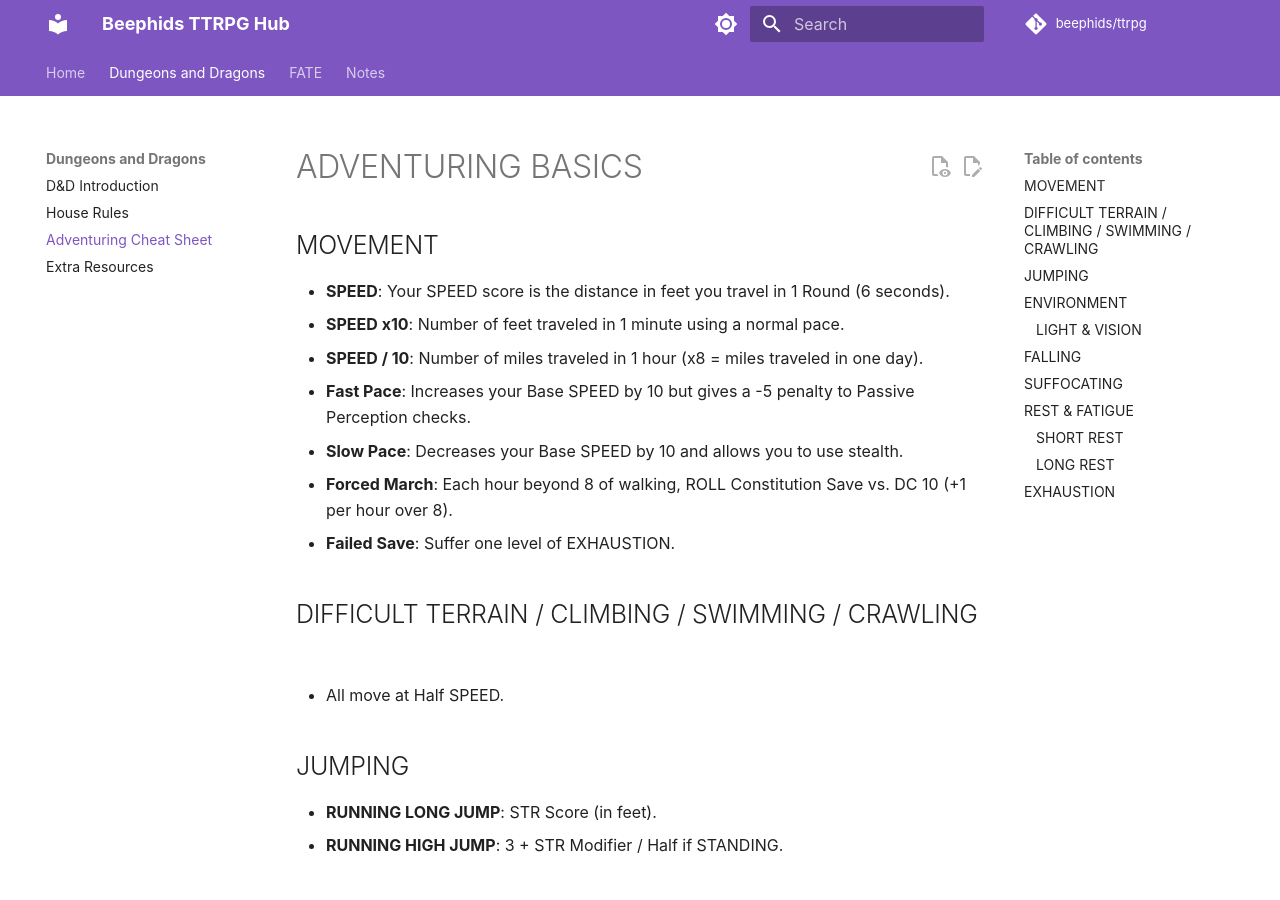
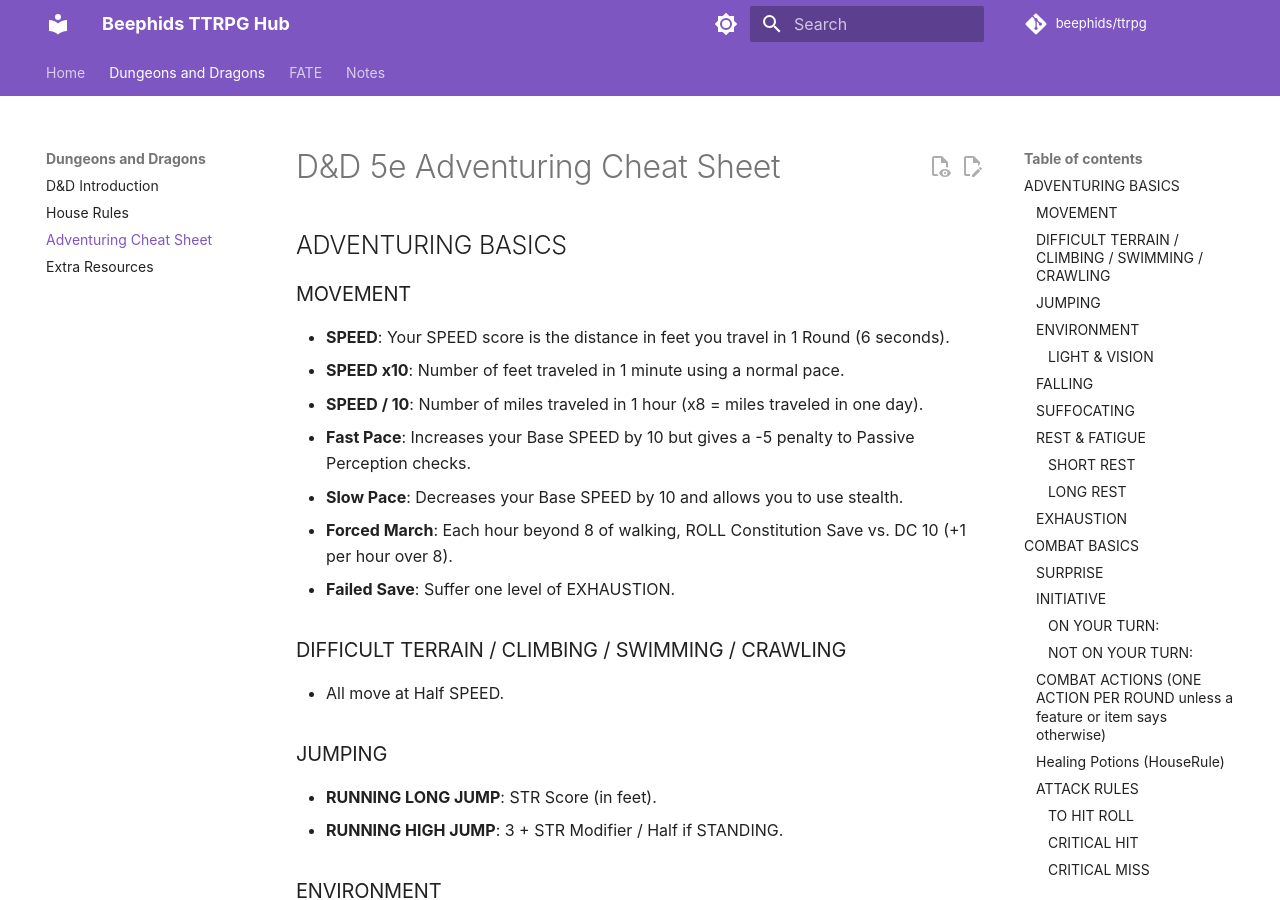
Before and after one commit to Beephid/ttrpg, an MkDocs documentation site: the page built from docs/dnd/cheatsheet.md, in a window 1280 px wide and 900 px high. Built offline with MkDocs 1.6.1 and Material for MkDocs 9.7.7, drawn with Linux system fonts in a browser that asks for light colours; some web fonts are replaced; comment, search, counter and statistics services are not loaded.

Commit message:
fix cheat sheet headers

```diff
--- a/docs/dnd/cheatsheet.md
+++ b/docs/dnd/cheatsheet.md
@@ -1,6 +1,7 @@
-# ADVENTURING BASICS
+# D&D 5e Adventuring Cheat Sheet
+## ADVENTURING BASICS
 
-## MOVEMENT
+### MOVEMENT
 - **SPEED**: Your SPEED score is the distance in feet you travel in 1 Round (6 seconds).
 - **SPEED x10**: Number of feet traveled in 1 minute using a normal pace.
 - **SPEED / 10**: Number of miles traveled in 1 hour (x8 = miles traveled in one day).
@@ -9,15 +10,15 @@
 - **Forced March**: Each hour beyond 8 of walking, ROLL Constitution Save vs. DC 10 (+1 per hour over 8).
 - **Failed Save**: Suffer one level of EXHAUSTION.
 
-## DIFFICULT TERRAIN / CLIMBING / SWIMMING / CRAWLING
+### DIFFICULT TERRAIN / CLIMBING / SWIMMING / CRAWLING
 - All move at Half SPEED.
 
-## JUMPING
+### JUMPING
 - **RUNNING LONG JUMP**: STR Score (in feet).
 - **RUNNING HIGH JUMP**: 3 + STR Modifier / Half if STANDING.
 
-## ENVIRONMENT
-### LIGHT & VISION
+### ENVIRONMENT
+#### LIGHT & VISION
 - **UNOBSCURED**: (sunlight, torch light, firelight, mage light) has no adverse effects on vision.
 - **LIGHTLY OBSCURED**: (dim light, twilight, fog, medium foliage) DISADVANTAGE on Perception checks.
 - **HEAVILY OBSCURED**: (night, dungeons, thick fog or foliage) treat as BLINDED Condition.
@@ -25,24 +26,24 @@
 - **DARKVISION**: Treat Dim Light as UNOBSCURED; Treat Darkness as LIGHTLY OBSCURED.
 - **TRUESIGHT**: See in Darkness; Detect Invisible, Illusions & Shape-changed; See the Ethereal Plane.
 
-## FALLING
+### FALLING
 - PCs take 1d6 Damage for every 10 feet it fell, to a maximum of 20d6.
 
-## SUFFOCATING
+### SUFFOCATING
 - PC can hold breath for a number of minutes equal to 1 + CONSTITUTION modifier.
 - After this, PC survives a number of Rounds equal to CONSTITUTION modifier; PC drops to 0 hp & dying.
 
-## REST & FATIGUE
-### SHORT REST
+### REST & FATIGUE
+#### SHORT REST
 - Period of downtime at least 1 hour long.
 - Light activity such as eating, drinking, reading, resting, or tending wounds.
 - Spend one or more Hit Dice up to max Hit Dice to gain hit points.
 
-### LONG REST
+#### LONG REST
 - Period of downtime at least 8 hours long. PC must sleep for 6 hours, with light activity for 2 hours. If interrupted for 1 hour, must rest again to gain benefit.
 - Regain all lost HP and all spent spell slots. Regain lost Hit Dice up to ½ Max Hit Dice.
 
-## EXHAUSTION
+### EXHAUSTION
 - Measured in levels, various hazards can lead to the condition of exhaustion.
 - Level Effect:
   1. Disadvantage on Ability check.
@@ -54,26 +55,26 @@
 - Each level also suffers the effects of the lower levels.
 - A Long Rest reduces Exhaustion by 1 level if food & water is present.
 
-# COMBAT BASICS
+## COMBAT BASICS
 
-## SURPRISE
+### SURPRISE
 - ROLL d20 + Stealth modifier vs. Target’s Passive Perception (10 + Perception modifier).
 - Subject must be sneaking or target is distracted. Surprised targets cannot act or react in the first round.
 
-## INITIATIVE
+### INITIATIVE
 - All ROLL d20 + Dexterity modifier. Ranked highest to lowest for the order of battle.
 - ROUND: Equal to 6 seconds of combat.
 
-### ON YOUR TURN:
+#### ON YOUR TURN:
 - ONE ACTION – (see below for possibilities).
 - MOVEMENT – up to your movement speed.
 - ONE BONUS ACTION – if you have a spell, feature, or item that allows one.
 - One free ‘action’ – Shouting something, interacting with an object in the environment, dropping your weapon, etc.
 
-### NOT ON YOUR TURN:
+#### NOT ON YOUR TURN:
 - ONE REACTION – one per round. Typically limited to an Opportunity Attack, unless you have a spell or feature classified as a reaction.
 
-## COMBAT ACTIONS (ONE ACTION PER ROUND unless a feature or item says otherwise)
+### COMBAT ACTIONS (ONE ACTION PER ROUND unless a feature or item says otherwise)
 - ATTACK – Make one melee or ranged attack. High-level fighters & some spells allow multiple attacks.
 - CAST A SPELL – Cast a prepared spell (Most spells have a casting time of 1 action).
 - DASH – Move an extra number of feet equal to your SPEED.
@@ -85,72 +86,72 @@
 - SEARCH – Attempt to find something. Based upon a successful Perception or Investigation check.
 - USE AN OBJECT – Use an item that requires concentration or interact with more than one object.
 
-## Healing Potions (HouseRule)
+### Healing Potions (HouseRule)
 - You may drink a healing potion as a Bonus Action if your Action does not affect a hostile creature (normally, this is a Use Magic Item Action).
 - Administering a potion to another player/NPC is still an Action.
 - Recover max HP when drinking a potion (instead of rolling).
 
-## ATTACK RULES
-### TO HIT ROLL
+### ATTACK RULES
+#### TO HIT ROLL
 - ROLL d20 + Ability modifier + Proficiency modifier (if applicable) vs. Target’s AC Ability Modifier.
 - STRENGTH – Most Melee, Thrown, Finesse weapons, and Unarmed.
 - DEXTERITY – Range and Finesse weapons (Finesse uses STR or DEX).
 - INT / WIS / CHR – Targeted Spell (use the appropriate spellcasting ability).
 - ADD Proficiency Modifier if proficient in weapon used or casting a spell.
 
-### CRITICAL HIT
+#### CRITICAL HIT
 - ROLL a natural 20.
 
-### CRITICAL MISS
+#### CRITICAL MISS
 - ROLL a natural 1.
 
-### ADVANTAGE ROLLS
+#### ADVANTAGE ROLLS
 - ROLL 2d20, use the higher roll.
 
-### DISADVANTAGE ROLLS
+#### DISADVANTAGE ROLLS
 - ROLL 2d20, use the lower roll.
 
-### HIDDEN / INVISIBLE ATTACKERS
+#### HIDDEN / INVISIBLE ATTACKERS
 - Advantage.
 
-### HIDDEN / INVISIBLE TARGETS
+#### HIDDEN / INVISIBLE TARGETS
 - Disadvantage.
 
-### LONG-RANGE ATTACKS
+#### LONG-RANGE ATTACKS
 - Disadvantage.
 
-### CLOSE COMBAT RANGE ATTACK
+#### CLOSE COMBAT RANGE ATTACK
 - Disadvantage.
 
-### DUAL WEAPON ATTACKS
+#### DUAL WEAPON ATTACKS
 - Using 2 light weapons, 1st attack – no penalty, 2nd attack – don’t add ability mod.
 
-### GRAPPLING / SHOVING
+#### GRAPPLING / SHOVING
 - ROLL Athletics (STR) check vs. Target’s ROLL Athletics (STR) or Acrobatics (DEX).
 
-### DAMAGE ROLL
+#### DAMAGE ROLL
 - ROLL DMG dice + Ability Modifier (STR or DEX) (Spells do not add Ability Modifier).
 - Unarmed attack does 1 + STR modifier Damage.
 
-### COVER
+#### COVER
 - ½ COVER: +2 AC & DEX saves.
 - ¾ COVER: +5 AC & DEX saves.
 - FULL COVER: Can’t be directly targeted.
 
-### DAMAGE RESISTANCE
+#### DAMAGE RESISTANCE
 - Take Half Damage.
 
-### DAMAGE VULNERABILITY
+#### DAMAGE VULNERABILITY
 - Take Double Damage.
 
-# DEATH & DYING
-## INSTANT DEATH
+## DEATH & DYING
+### INSTANT DEATH
 - If damage reduces you to 0 hit points and the remaining damage equals your Hit Point maximum, you die instantly.
 
-## UNCONSCIOUS
+### UNCONSCIOUS
 - If damage reduces you to 0 hit points and does not kill you, you fall unconscious. It ends if you regain any hit points.
 
-## DEATH SAVING THROWS
+### DEATH SAVING THROWS
 - Every turn that begins at 0 hit points and you are not stable, you are dying.
 - ROLL d20 with no modifiers. A roll of 10 or higher is a success. A roll of 9 or lower is a failure.
 - 3 successes mean that the character is stabilized: unconscious with 0 hit points, but alive.
@@ -159,19 +160,19 @@
 - Any damage received while at 0 hit points counts as a death saving throw failure.
 - Any critical hit counts as 2 failures. If damage exceeds the hit point max, the PC dies.
 
-## DYING is an ordeal (HouseRule)
+### DYING is an ordeal (HouseRule)
 - If you fail a death saving throw by more than 5 (roll a 1-4 with modifiers), you take one point of Exhaustion as your body fights to stay alive.
 
-## DEATH is definitely an ordeal (HouseRule)
+### DEATH is definitely an ordeal (HouseRule)
 - Roll a d100 when being revived by spells that require only an action (e.g., Revivify). In addition to any penalties listed in the spell, you suffer from the effects of short-term madness as a result of the mental and physical trauma of returning to life.
 - Roll a d100 when being revived by spells that require a ritual or more than an action. In addition to any penalties listed in the spell, you suffer from the effects of long-term madness as a result of the physical and mental trauma of regeneration and having your soul yanked back from the beyond.
 
-## STABILIZING ANOTHER
+### STABILIZING ANOTHER
 - If healing is unavailable, a player can stabilize an unconscious, dying PC.
 - Using an Action on your turn, ROLL a Medicine (WIS) check vs. a DC 10 to stabilize successfully.
 - A stable PC has 0 hit points and remains unconscious. A stable PC heals 1 hit point after 1d4 hours. Any damage taken while stable restarts the Death Saving Throw process.
 
-## COMBAT CONDITIONS
+### COMBAT CONDITIONS
 - **BLINDED**: Attacks against have ADVANTAGE, Blind Attacks have DISADVANTAGE; Fail sight checks.
 - **CHARMED**: Charmed creature can’t attack charmer; charmer has ADVANTAGE against charmed.
 - **DEAFENED**: Can’t hear; FAIL any hearing ability checks.
```
